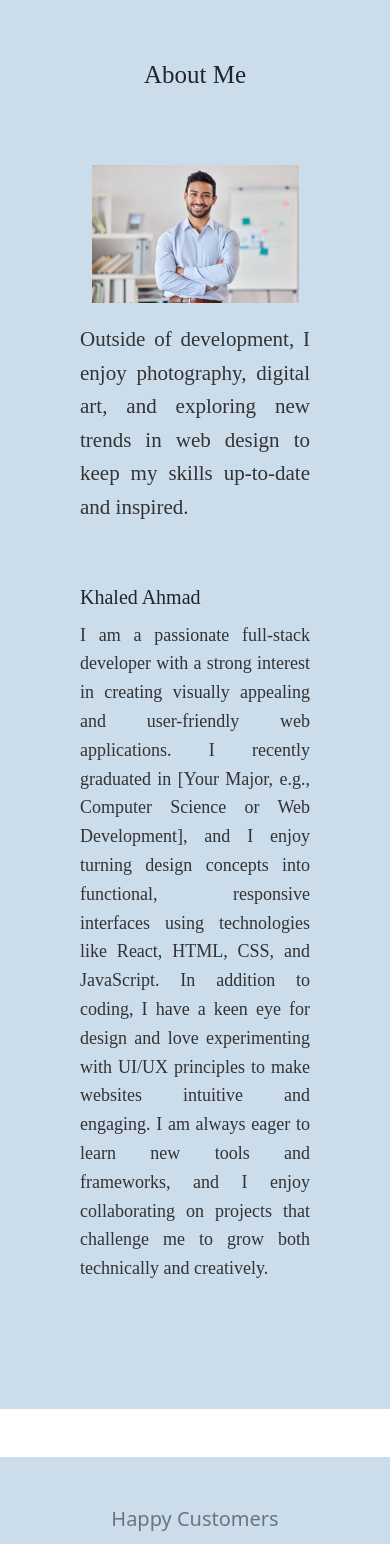
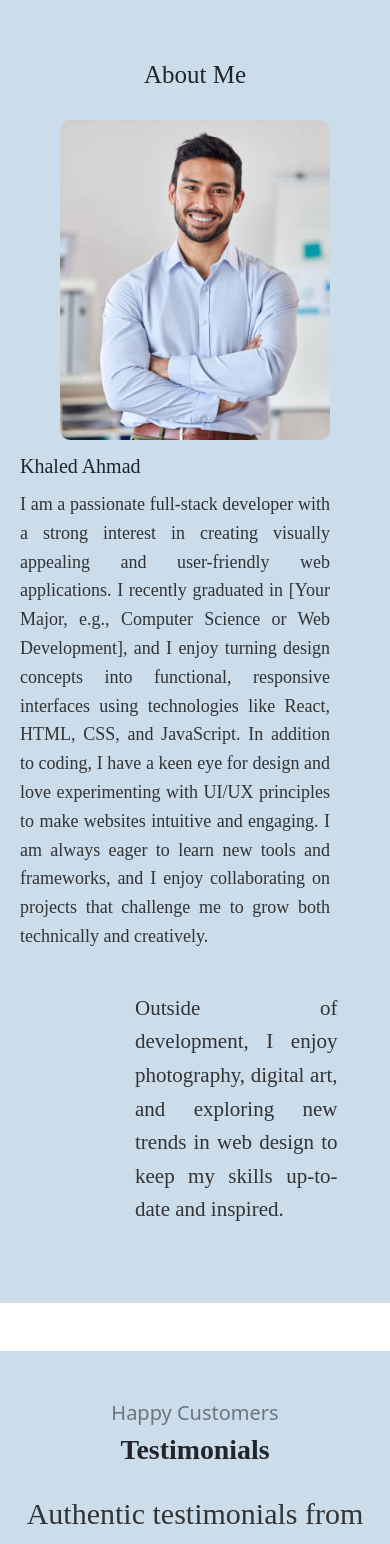
Before and after one commit to coderise0/portfolio4, a React (Vite) app: page / in a window 390 px wide. Shown: the top 1544 px of the page. Built offline with nearby package versions, Linux system fonts and the light colour scheme.

Commit message:
feat(projects): about me section

```diff
--- a/package.json
+++ b/package.json
@@ -17,9 +17,8 @@
     "framer-motion": "^12.23.24",
     "react": "^19.1.1",
     "react-dom": "^19.1.1",
-"react-icons": "^5.5.0",
+    "react-icons": "^5.5.0",
     "react-rating-stars-component": "^2.2.0"
-
   },
   "devDependencies": {
     "@commitlint/cli": "^17.0.0",
--- a/src/sections/AboutMe.css
+++ b/src/sections/AboutMe.css
@@ -3,9 +3,14 @@
   padding: 60px;
   width: 100%;
   height: auto;
+  display: grid;
+  grid-template-columns: 1fr 1fr;
+  gap: 5px;
+  align-items: start;
 }
 
 h2 {
+  grid-column: 1 / -1;
   font-family: poppins;
   font-size: 25px;
   font-weight: 300;
@@ -13,15 +18,29 @@ h2 {
   text-align: center;
 }
 
-.top-section {
+.image {
+  transition: transform 0.3s ease;
   display: flex;
-  flex-direction: row;
-  gap: 40px;
+  flex-direction: column;
+  align-items: center;
+  border-radius: 10px;
+  object-fit: cover;
 }
 
-.image {
-  width: 410px;
-  height: 300px;
+.image img {
+  width: 100%;
+  max-width: 450px;
+  height: 320px;
+
+  margin-bottom: 5px;
+}
+
+.image:hover {
+  transform: scale(1.05);
+}
+
+.content {
+  grid-column: 2 / 3;
 }
 
 .text,
@@ -34,25 +53,36 @@ h3 {
   text-align: justify;
 }
 
+.text {
+  margin-left: -40px;
+}
+
 .bottom-paragraph {
-  margin-top: 20px;
-  width: 105%;
+  margin-top: -20px;
+  margin-left: 75px;
+  width: 75%;
+  grid-column: 1 / 2;
+}
+
+h3 {
+  margin-left: -40px;
 }
 
 @media (max-width: 768px) {
-  .top-section {
-    flex-direction: column;
-    align-items: center;
+  .section {
+    grid-template-columns: 1fr;
     text-align: center;
   }
 
-  .image {
-    width: 90%;
-    height: auto;
+  .image,
+  .content,
+  .bottom-paragraph {
+    grid-column: 1 / -1;
   }
 
   .bottom-paragraph {
-    width: 100%;
+    order: 2;
+    margin-top: 20px;
   }
 
   .text {
@@ -62,4 +92,12 @@ h3 {
   h3 {
     font-size: 20px;
   }
+
+  .image {
+    order: 0;
+  }
+
+  .content {
+    order: 1;
+  }
 }
--- a/src/sections/AboutMe.jsx
+++ b/src/sections/AboutMe.jsx
@@ -5,32 +5,27 @@ function AboutMe() {
   return (
     <section className="section">
       <h2>About Me</h2>
-
-      <div className="container">
-        <div className="top-section">
-          <div>
+      <div className="image">
         <img src={profilePic} alt="Profile Picture" className="image" />
-            <p className="bottom-paragraph">
-              Outside of development, I enjoy photography, digital art, and exploring new trends in
-              web design to keep my skills up-to-date and inspired.
-            </p>
       </div>
 
       <div className="content">
         <h3>Khaled Ahmad</h3>
         <p className="text">
           I am a passionate full-stack developer with a strong interest in creating visually
-              appealing and user-friendly web applications. I recently graduated in [Your Major,
-              e.g., Computer Science or Web Development], and I enjoy turning design concepts into
-              functional, responsive interfaces using technologies like React, HTML, CSS, and
-              JavaScript. In addition to coding, I have a keen eye for design and love experimenting
-              with UI/UX principles to make websites intuitive and engaging. I am always eager to
-              learn new tools and frameworks, and I enjoy collaborating on projects that challenge
-              me to grow both technically and creatively.
+          appealing and user-friendly web applications. I recently graduated in [Your Major, e.g.,
+          Computer Science or Web Development], and I enjoy turning design concepts into functional,
+          responsive interfaces using technologies like React, HTML, CSS, and JavaScript. In
+          addition to coding, I have a keen eye for design and love experimenting with UI/UX
+          principles to make websites intuitive and engaging. I am always eager to learn new tools
+          and frameworks, and I enjoy collaborating on projects that challenge me to grow both
+          technically and creatively.
         </p>
       </div>
-        </div>
-      </div>
+      <p className="bottom-paragraph">
+        Outside of development, I enjoy photography, digital art, and exploring new trends in web
+        design to keep my skills up-to-date and inspired.
+      </p>
     </section>
   );
 }
```
Also changed, not shown: 1 other file (tests, documents, lock files or other folders). Lines whose indentation alone changed are shown as unchanged.
